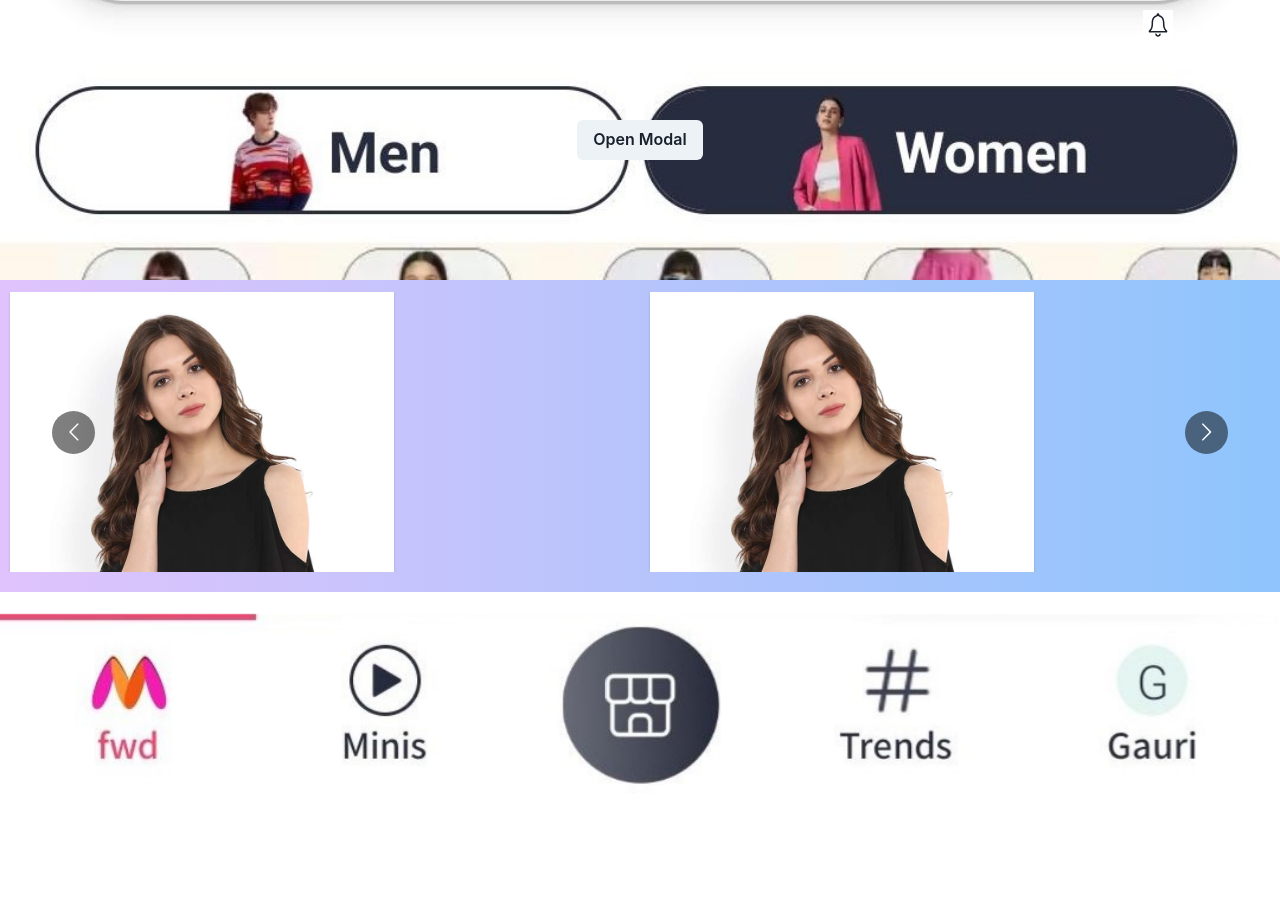
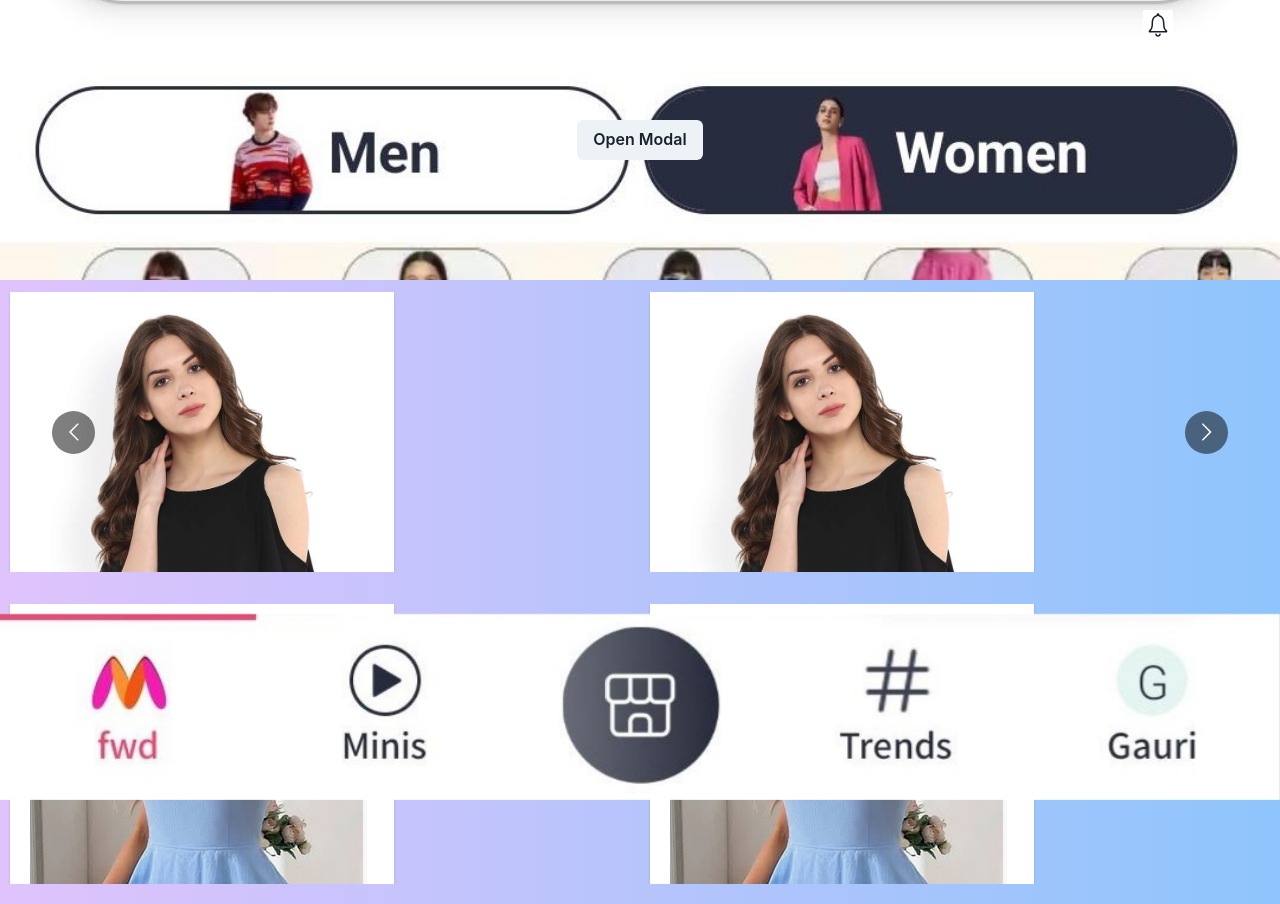
Before and after one commit to Gauri211/Myntra-Hackerramp, a React (Vite) app in the folder myntra-frontend/: page / in a window 1280 px wide. Before the commit the page ends 800 px from the top, so only its background shows below. Built offline with nearby package versions, Linux system fonts and the light colour scheme; a web font is replaced by a local one.

Commit message:
Changes Made

```diff
--- a/myntra-frontend/src/components/VoicePopUp.jsx
+++ b/myntra-frontend/src/components/VoicePopUp.jsx
@@ -21,7 +21,7 @@ const VoicePopUp = () => {
           </ModalHeader>
           <ModalCloseButton />
           <ModalBody pb={10}>
-            <Box textAlign="center" mb={7}>Okay
+            <Box textAlign="center" mb={7}>
               <Text className="inknut-antiqua-semibold" fontSize={28} mb={2}>Voice your choice</Text>
               <Text className="inknut-antiqua-light" fontSize={15}>Choose and make it the next trend!</Text>
             </Box>
--- /dev/null
+++ b/myntra-frontend/src/components/WeatherCard.jsx
@@ -0,0 +1,30 @@
+import { Card, CardHeader, CardBody, CardFooter, ButtonGroup, Button, Divider, Heading, Text, Stack, Image } from '@chakra-ui/react'
+import Dresses from "../assets/Summer.png"
+import { useNavigate } from 'react-router-dom';
+
+const WeatherCard = () => {
+    const navigate = useNavigate();
+
+  return (
+    <Card maxW='sm' h={280} borderRadius={0}>
+        <CardBody>
+            <Image
+            src={Dresses}
+            alt='Green double couch with wooden legs'
+            onClick={() => navigate("/tryon")}
+            />
+            <Stack mt='4' spacing='0'>
+            <Heading size='sm'>Dressberry</Heading>
+            <Text>
+                Dresses
+            </Text>
+            <Text color='blue.600' fontSize='2xl'>
+                $450
+            </Text>
+            </Stack>
+        </CardBody>
+    </Card>
+  )
+}
+
+export default WeatherCard
--- /dev/null
+++ b/myntra-frontend/src/components/WeatherMultiCard.jsx
@@ -0,0 +1,48 @@
+import React from 'react';
+import Carousel from 'react-multi-carousel';
+import 'react-multi-carousel/lib/styles.css';
+import WeatherCard from './WeatherCard';
+import { useNavigate } from 'react-router-dom';
+
+const cards = [
+  { id: 1, title: 'Card 1', content: 'Content of Card 1' },
+  { id: 2, title: 'Card 2', content: 'Content of Card 2' },
+  { id: 3, title: 'Card 3', content: 'Content of Card 3' },
+  { id: 4, title: 'Card 4', content: 'Content of Card 4' },
+  { id: 5, title: 'Card 5', content: 'Content of Card 5' },
+  // Add more cards as needed
+];
+
+const responsive = {
+  superLargeDesktop: {
+    breakpoint: { max: 4000, min: 3000 },
+    items: 5,
+  },
+  desktop: {
+    breakpoint: { max: 3000, min: 1024 },
+    items: 3,
+  },
+  tablet: {
+    breakpoint: { max: 1024, min: 464 },
+    items: 2,
+  },
+  mobile: {
+    breakpoint: { max: 464, min: 0 },
+    items: 2,
+  },
+};
+
+const WeatherMultiCard = () => {
+
+  return (
+    <Carousel responsive={responsive} infinite={true} autoPlay={true} autoPlaySpeed={3000}>
+      {cards.map((card) => (
+        <div className="product-card-wrapper" key={card.id}>
+          <WeatherCard title={card.title} content={card.content} />
+        </div>
+      ))}
+    </Carousel>
+  );
+};
+
+export default WeatherMultiCard;
--- a/myntra-frontend/src/pages/VoiceChoice.jsx
+++ b/myntra-frontend/src/pages/VoiceChoice.jsx
@@ -3,6 +3,7 @@ import VoicePopUp from '../components//VoicePopUp';
 import voicebg from "../assets/header.jpg";
 import MultiCardCarousel from '../components/MultiCardCarousel';
 import { IoIosNotificationsOutline } from 'react-icons/io';
+import WeatherMultiCard from '../components/WeatherMultiCard';
 
 const VoiceChoice = () => {
   return (
@@ -25,6 +26,9 @@ const VoiceChoice = () => {
     <Box mt={3} h={300}>
         <MultiCardCarousel />
       </Box>
+      <Box mt={3} h={300}>
+        <WeatherMultiCard/>
+      </Box>
     </Box>
   );
 };
```
Also changed, not shown: myntra-frontend/src/assets/Bg.png (added), myntra-frontend/src/assets/Summer.png (added).
